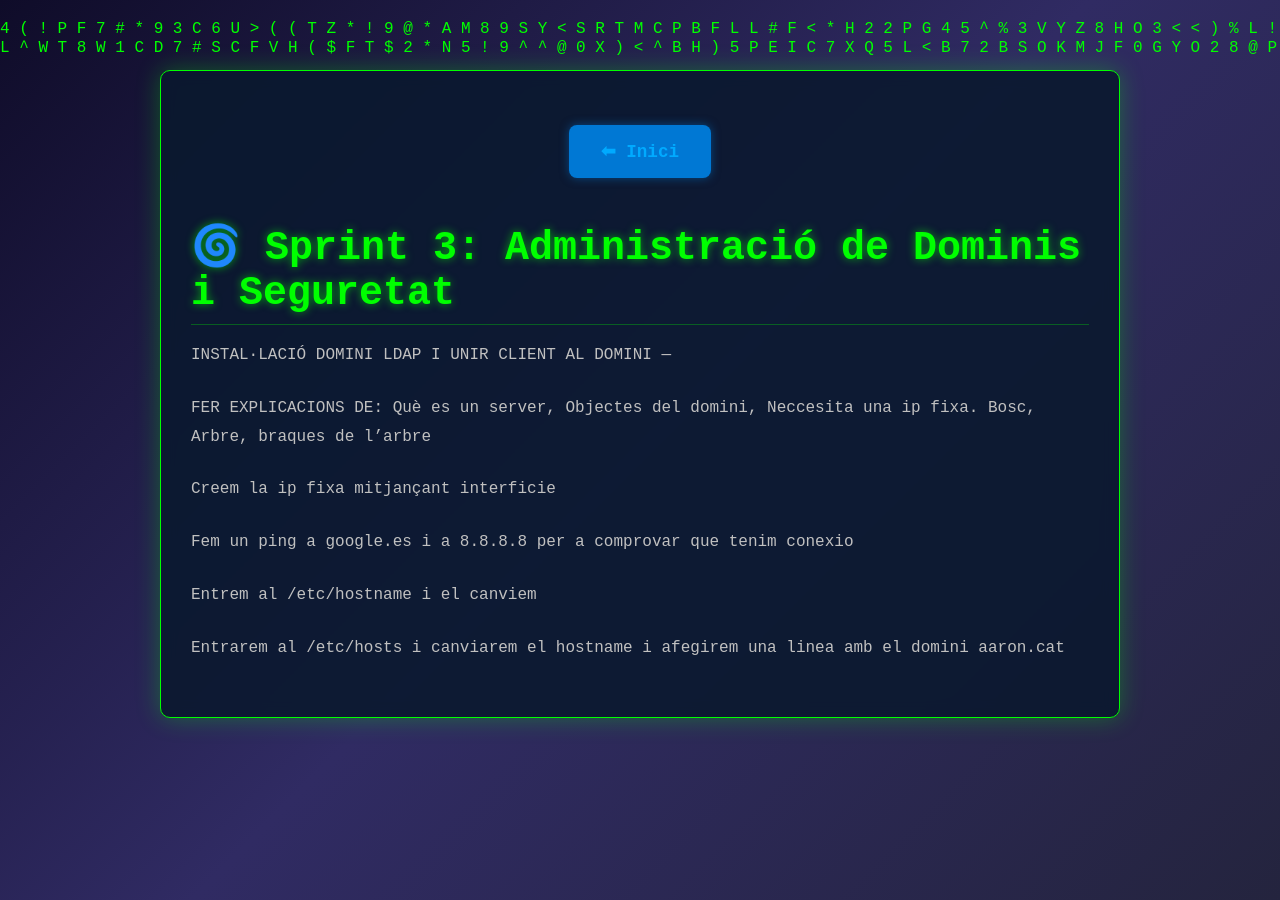
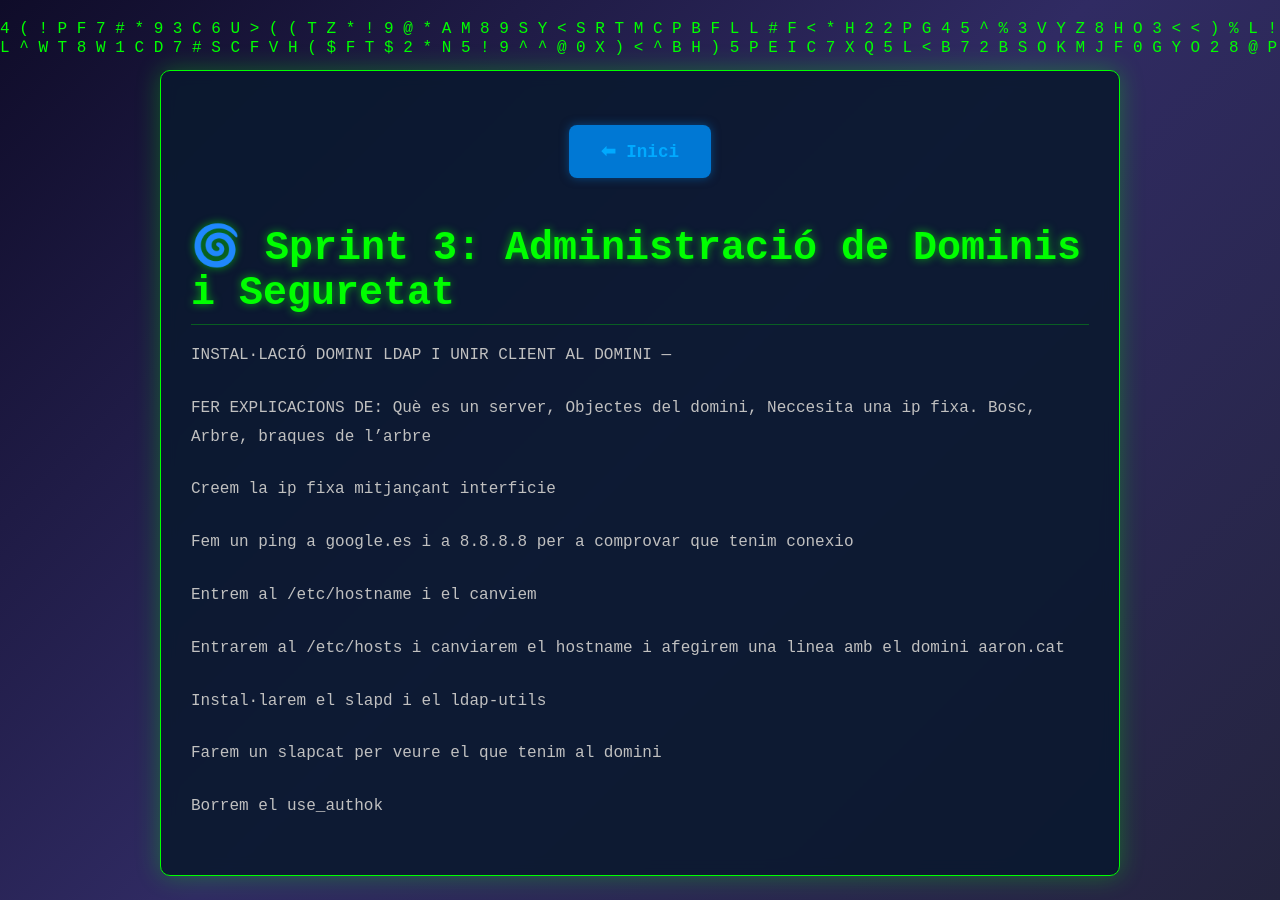
Before and after one commit to aarongarcia1/ISOPJ1, a Jekyll site: the page built from sp3/sp3.md, in a window 1280 px wide. Built offline with Jekyll 4.4.1, drawn with Linux system fonts in a browser that asks for light colours; our own code applies the rules of GitHub Pages for plain Markdown files.

Commit message:
Update sp3.md with hostname and LDAP instructions
Added steps for configuring hostname and LDAP setup.

```diff
--- a/sp3/sp3.md
+++ b/sp3/sp3.md
@@ -11,3 +11,9 @@ Fem un ping a google.es i a 8.8.8.8 per a comprovar que tenim conexio
 Entrem al /etc/hostname i el canviem
 
 Entrarem al /etc/hosts i canviarem el hostname i afegirem una linea amb el domini aaron.cat
+
+Instal·larem el slapd i el ldap-utils
+
+Farem un slapcat per veure el que tenim al domini
+
+Borrem el use_authok
```
